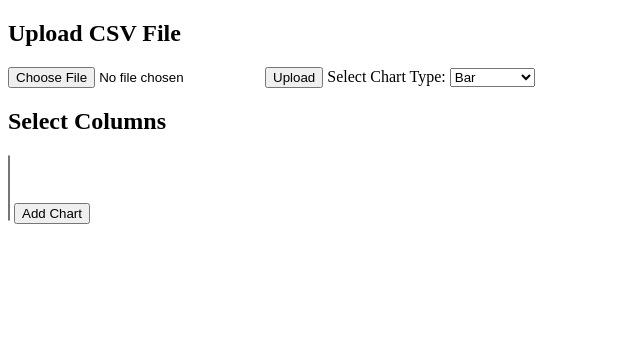
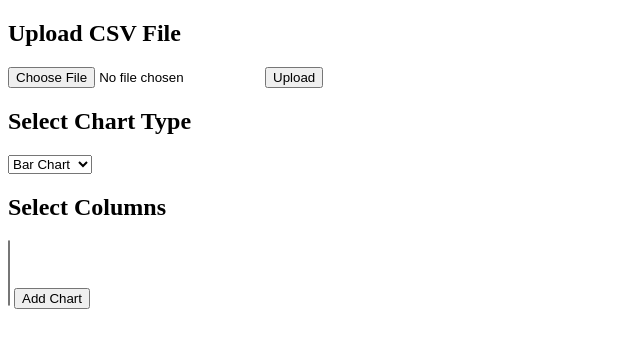
Before and after one commit to Manjosh-Lilhare/Araxys, a Flask app: page / in a window 1280 px wide. Shown: the top 348 px of the page, without its empty margins (0-640 px from the left). Run offline with Flask 3, Linux system fonts and the light colour scheme.

Commit message:
`Refactor charts.js and index.html for chart functionality`

```diff
--- a/static/charts.js
+++ b/static/charts.js
@@ -32,8 +32,7 @@ function updateColumnDropdown(columns) {
 
 function addChart() {
     let chartType = document.getElementById("chartType").value;
-    let selectedColumns = Array.from(document.getElementById("columnSelect").selectedOptions)
-                               .map(opt => opt.value);
+    let selectedColumns = Array.from(document.getElementById("columnSelect").selectedOptions).map(opt => opt.value);
 
     if (selectedColumns.length === 0) {
         alert("Please select at least one column.");
@@ -56,31 +55,16 @@ function addChart() {
     .catch(error => console.error("Error:", error));
 }
 
-
 function renderChart(chartType, columns) {
     let chartContainer = document.getElementById("chartsContainer");
-
-    // Create a new canvas element
     let canvas = document.createElement("canvas");
-    canvas.width = 250;  // Set width
-    canvas.height = 250; // Set height
-    canvas.style.width = "500px";
-    canvas.style.height = "500px";
-
     chartContainer.appendChild(canvas);
 
     new Chart(canvas, {
         type: chartType,
         data: {
             labels: columns,
-            datasets: [{
-                label: "Dataset",
-                data: columns.map(() => Math.random() * 100)
-            }]
-        },
-        options: {
-            responsive: false, // Prevent automatic resizing
-            maintainAspectRatio: false
+            datasets: [{ label: "Dataset", data: columns.map(() => Math.random() * 100) }]
         }
     });
 }
--- a/templates/index.html
+++ b/templates/index.html
@@ -13,18 +13,12 @@
     <input type="file" id="fileInput">
     <button onclick="uploadFile()">Upload</button>
 
-    <label for="chartType">Select Chart Type:</label>
-<select id="chartType">
-    <option value="bar">Bar</option>
-    <option value="line">Line</option>
-    <option value="pie">Pie</option>
-    <option value="doughnut">Doughnut</option>
-    <option value="radar">Radar</option>
-    <option value="polarArea">Polar Area</option>
-    <option value="bubble">Bubble</option>
-    <option value="scatter">Scatter</option>
-</select>
-
+    <h2>Select Chart Type</h2>
+    <select id="chartType">
+        <option value="bar">Bar Chart</option>
+        <option value="line">Line Chart</option>
+        <option value="pie">Pie Chart</option>
+    </select>
 
     <h2>Select Columns</h2>
     <select id="columnSelect" multiple></select>
```
Also changed, not shown: uploads/dataset(1).csv (deleted, +0 -21 lines).
